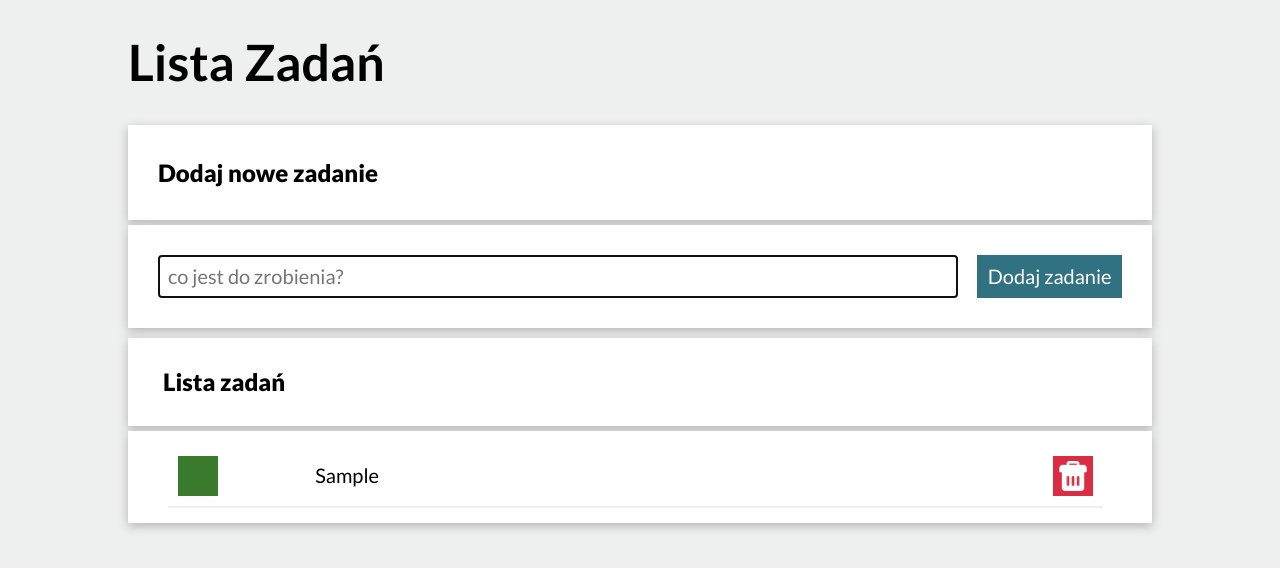
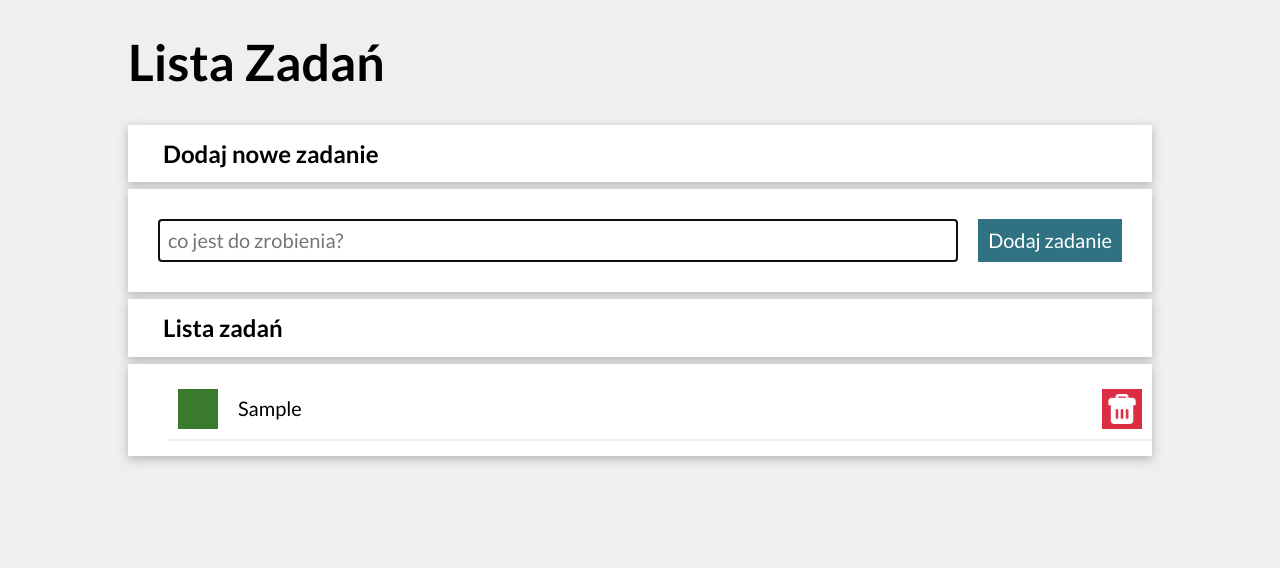
Before and after one commit to SleepyCl0ud/toDoList, a plain HTML site: page index.html in a window 1280 px wide. Both pictures are taken after typing "Sample" into the empty fields and a click on the button "Dodaj zadanie". Drawn offline with nearby package versions, Linux system fonts and the light colour scheme.

Commit message:
added adjustments

```diff
--- a/css/body.css
+++ b/css/body.css
@@ -1,12 +1,14 @@
 html {
   box-sizing: border-box;
 }
-  *, *:before, *:after {
+*,
+*:before,
+*:after {
   box-sizing: inherit;
 }
 
 .body {
   background-color: #eeefef;
-    font-family: 'Lato', sans-serif;
+  font-family: "Lato", sans-serif;
   word-break: break-word;
 }
--- a/css/form.css
+++ b/css/form.css
@@ -7,19 +7,10 @@ html {
   box-sizing: inherit;
 }
 
-.form__header {
-  font-size: 24px;
-  font-weight: 900;
-  background-color: white;
-  padding: 10px;
-  padding-left: 30px;
-  box-shadow: 0px 3px 10px 0px rgba(179, 179, 179, 1);
-}
-
 .form {
   display: grid;
-  grid-template-columns: 83% 15%;
-  gap: 2%;
+  grid-template-columns: 1fr auto;
+  grid-gap: 20px;
   background-color: white;
   padding: 30px;
   margin: 5px 0;
@@ -48,7 +39,7 @@ html {
 }
 
 @media (max-width: 1274px) {
-  .form{
+  .form {
     display: grid;
     grid-template-rows: 1fr 1fr;
     grid-template-columns: 1fr;
--- a/css/header.css
+++ b/css/header.css
@@ -1,7 +1,9 @@
 html {
   box-sizing: border-box;
 }
-  *, *:before, *:after {
+*,
+*:before,
+*:after {
   box-sizing: inherit;
 }
 
--- a/css/list.css
+++ b/css/list.css
@@ -16,25 +16,14 @@ html {
   box-shadow: 0px 3px 10px 0px rgba(179, 179, 179, 1);
 }
 
-.list__header {
-  font-size: 24px;
-  font-weight: 900;
-  background-color: white;
-  padding: 30px;
-  padding-left: 35px;
-  margin: 10px 0px 5px;
-  box-shadow: 0px 3px 10px 0px rgba(179, 179, 179, 1);
-}
-
 .list__item {
-  width: 95%;
   font-size: 20px;
   margin: 15px 0px;
   border-bottom: solid 2px #eeefef;
   padding: 10px;
   display: grid;
-  grid-template-columns: 5% 70% 5%;
-  gap: 10%;
+  grid-template-columns: auto 1fr auto;
+  grid-gap: 20px;
   align-items: center;
 }
 
--- /dev/null
+++ b/css/section.css
@@ -0,0 +1,18 @@
+html {
+  box-sizing: border-box;
+}
+*,
+*:before,
+*:after {
+  box-sizing: inherit;
+}
+
+.section__header {
+  font-size: 24px;
+  font-weight: 700;
+  background-color: white;
+  padding: 15px;
+  padding-left: 35px;
+  margin: 7px 0px 7px;
+  box-shadow: 0px 3px 10px 0px rgba(179, 179, 179, 1);
+}
--- a/index.html
+++ b/index.html
@@ -1,17 +1,22 @@
 <!DOCTYPE html>
-<html lang="en">
+<html lang="pl">
   <head>
     <meta charset="UTF-8" />
     <meta name="viewport" content="width=device-width, initial-scale=1.0" />
     <title>To Do List</title>
+    <link rel="icon" href="images/icon100.png" />
     <script defer src="js/script.js"></script>
     <link rel="stylesheet" href="css/header.css" />
     <link rel="stylesheet" href="css/body.css" />
     <link rel="stylesheet" href="css/form.css" />
+    <link rel="stylesheet" href="css/section.css" />
     <link rel="stylesheet" href="css/list.css" />
-    <link rel="preconnect" href="https://fonts.googleapis.com">
-    <link rel="preconnect" href="https://fonts.gstatic.com" crossorigin>
-    <link href="https://fonts.googleapis.com/css2?family=Lato:wght@400;700;900&display=swap" rel="stylesheet">
+    <link rel="preconnect" href="https://fonts.googleapis.com" />
+    <link rel="preconnect" href="https://fonts.gstatic.com" crossorigin />
+    <link
+      href="https://fonts.googleapis.com/css2?family=Lato:wght@400;700;900&display=swap"
+      rel="stylesheet"
+    />
     <link
       rel="stylesheet"
       href="https://cdnjs.cloudflare.com/ajax/libs/normalize/8.0.1/normalize.min.css"
@@ -22,30 +27,25 @@
   </head>
 
   <body class="body">
-    <div class="header">
+    <header class="header">
       <h1>Lista Zadań</h1>
-    </div>
+    </header>
 
-<div class="container">
+    <section class="container">
+      <h2 class="section__header">Dodaj nowe zadanie</h2>
 
-  <div class="form__header">
-    <p>Dodaj nowe zadanie</p>
-  </div>
+      <form class="js-form form">
+        <input
+          placeholder="co jest do zrobienia?"
+          class="js-newTask form__input"
+        />
+        <button class="form__button">Dodaj zadanie</button>
+      </form>
+    </section>
 
-
-  <form class="js-form form">
-      <input placeholder="co jest do zrobienia?" class="js-newTask form__input" />
-    <button class="form__button">Dodaj zadanie </button>
-  </form>
-
-
-</div>
-
-  <section class="container">
-    <p class="list__header">Lista zadań</p>
-    <ul class="js-tasks list"></ul>
-  </section>
-
-
+    <section class="container">
+      <h2 class="section__header">Lista zadań</h2>
+      <ul class="js-tasks list"></ul>
+    </section>
   </body>
 </html>
```
Also changed, not shown: js/script.js (+9 -5 lines), images/icon100.png (added). Lines whose indentation alone changed are shown as unchanged.
